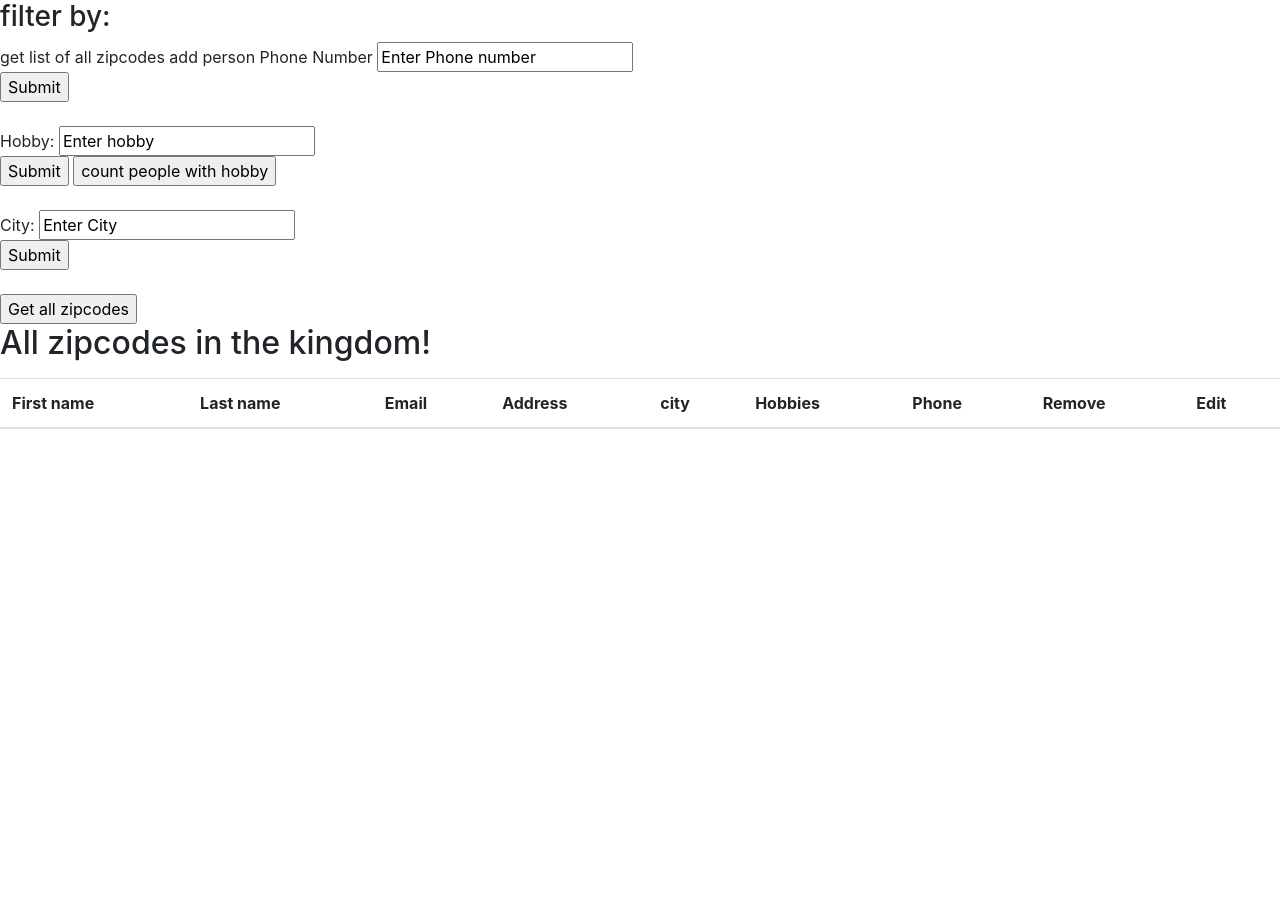
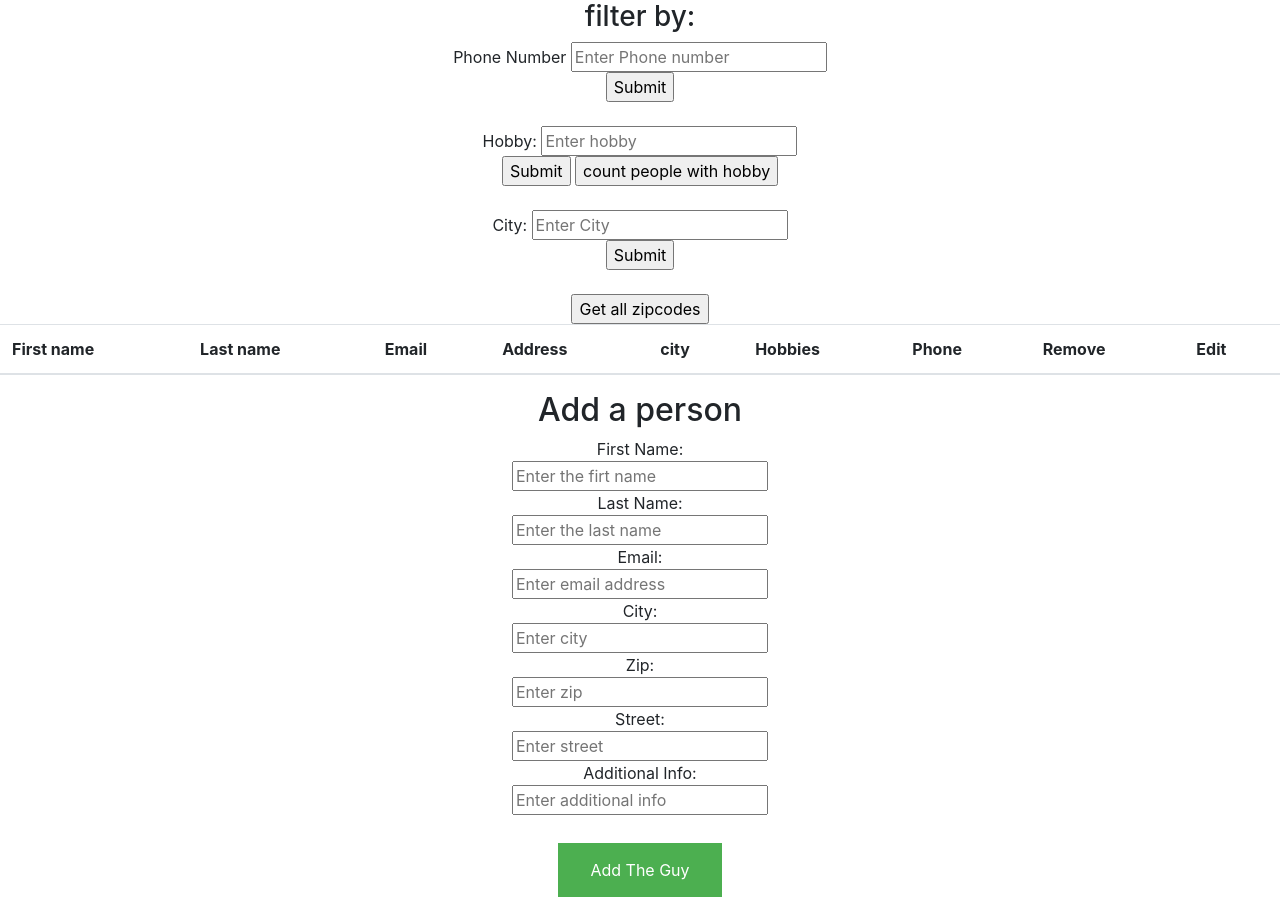
Before and after one commit to kongshaug/CA2_Frontend, a website built with webpack: page public/index.html in a window 1280 px wide. Before the commit the page ends 800 px from the top, so only its background shows below. Built offline with nearby package versions, Linux system fonts and the light colour scheme; no server answers; files whose address does not match are found by name.

Commit message:
add person

```diff
--- a/public/index.html
+++ b/public/index.html
@@ -7,26 +7,21 @@
 </head>
 
 <body>
-
-
+    <center>
     <h3>filter by: </h3>
 
-    get list of all zipcodes
-    add person
-
-
-    Phone Number <input type="text" id="phoneNumber" value="Enter Phone number"><br>
+    Phone Number <input type="text" id="phoneNumber" placeholder="Enter Phone number" value=""><br>
     <input type="submit" id = "phone" value="Submit">
     <br>
     <br>
-    Hobby: <input type="text" name="hobbyName" value="Enter hobby"><br>
+    Hobby: <input type="text" id="hobbyName" name="hobbyName" placeholder="Enter hobby"value=""><br>
 <input type="submit" id = "hobby" value="Submit">
 <input type="submit" id = "countHobby" value="count people with hobby">
 
 
     <br>
     <br>
-    City: <input type="text" name="CityName" value="Enter City"><br>
+    City: <input type="text" name="CityName" placeholder="Enter City" value=""><br>
 <input type="submit" id = "city" value="Submit">
 
 <br>
@@ -40,6 +35,8 @@
 
       </ul>
 </div>
+
+
 <table id="table" class="table">
   <thead>
       <tr>
@@ -58,9 +55,30 @@
   </tbody>
 </table>
 
-<div id="edit">
+<h2>Add a person</h2>
 
-</div>
+First Name:<br> <input type="text" id="firstName" placeholder="Enter the firt name" value="">
+<br>
+Last Name:<br> <input type="text" id="LastName" placeholder="Enter the last name" value="">
+<br>
+Email:<br> <input type="text" id="email" placeholder="Enter email address" value="">
+<br>
+City:<br> <input type="text" id="city" placeholder="Enter city" value="">
+<br>
+Zip:<br> <input type="text" id="zip" placeholder="Enter zip" value="">
+<br>
+Street: <br><input type="text" id="street" placeholder="Enter street" value="">
+<br>
+Additional Info: <br><input type="text" id="addInfo" placeholder="Enter additional info" value="">
+<br>
+<br>
+
+
+
+<input type="submit" class="button" id = "addPerson" value="Add The Guy">
+
+
+    </center>
   <script src="bundle.js"></script>
 </body>
 
--- a/public/style.css
+++ b/public/style.css
@@ -52,3 +52,17 @@ body {
 .dropdown:hover .dropdown-content {display: block;}
 
 .dropdown:hover .dropbtn {background-color: #3e8e41;}
+
+
+.button {
+  background-color: #4CAF50;
+  border: none;
+  color: white;
+  padding: 15px 32px;
+  text-align: center;
+  text-decoration: none;
+  display: inline-block;
+  font-size: 16px;
+  margin: 4px 2px;
+  cursor: pointer;
+}
--- a/src/index.js
+++ b/src/index.js
@@ -1,7 +1,7 @@
 import 'bootstrap/dist/css/bootstrap.css'
 
 function populateTable(endpoint){
-fetch("www.ajuhlhansen.dk/CA2/api/person/"+ endpoint)
+fetch("https://www.ajuhlhansen.dk/CA2/api/person/"+ endpoint)
             .then(res => res.json()) //in flow1, just do it
             .then(data => {
                 // Inside this callback, and only here, the response data is available
@@ -29,7 +29,7 @@ fetch("www.ajuhlhansen.dk/CA2/api/person/"+ endpoint)
                   x.style.display = "none";
                 }
               }
-
+              HideOrShow("allZipcodes")
 
             document.getElementById("table").onclick = function(){ EditOrDelete(event.srcElement.id, event.srcElement.value )}
 
@@ -72,12 +72,12 @@ fetch("www.ajuhlhansen.dk/CA2/api/person/"+ endpoint)
 
             function countPersonsWithHoppy(){
                 var hobby = document.getElementById("hobbyName");
-                fetch("www.ajuhlhansen.dk/CA2/api/person/count/"+ hobby)
+                fetch("https://www.ajuhlhansen.dk/CA2/api/person/count/f")
                 .then(res => res.json()) //in flow1, just do it
                 .then(data => {
 
 
-                    document.getElementById("countDiv").innerHTML = "the number of people with the given hobby is: "+data;
+                    document.getElementById("countDiv").innerHTML = "the number of people with the given hobby is: "+data.count;
 
 
 
@@ -102,3 +102,50 @@ fetch("www.ajuhlhansen.dk/CA2/api/person/"+ endpoint)
                 });
 
             }
+            document.getElementById("addPerson").onclick = addPerson;
+            function addPerson(){
+
+               var firstName =  document.getElementById("firstName").value
+               var LastName =  document.getElementById("LastName").value
+               var email =  document.getElementById("email").value
+               var city =  document.getElementById("city").value
+               var zip =  document.getElementById("zip").value
+               var street =  document.getElementById("street").value
+               var addInfo =  document.getElementById("addInfo").value
+               var payload = '{\"firstname\": \"'+firstName+'\",'
+               + '\"lastname\": \"'+LastName+'\",'
+               + '\"email\": \"'+email+'\",'
+               + '\"street\": \"'+street+'\",'
+               + '\"addInfo\": \"'+addInfo+'\",'
+               + '\"city\": \"'+city+'\",'
+               + '\"zip\": \"'+zip+'\"}';
+
+
+
+          //     try {
+          //    const data = await postData('https://www.ajuhlhansen.dk/CA2/api/person', payload);
+          //      console.log(JSON.stringify(data)); // JSON-string from `response.json()` call
+          //    } catch (error) {
+          //      console.error(error);
+          //    }
+          //
+          //    async function postData(url = '', data = {}) {
+          //      // Default options are marked with *
+          //      const response = await fetch(url, {
+          //        method: 'POST', // *GET, POST, PUT, DELETE, etc.
+          //        mode: 'cors', // no-cors, *cors, same-origin
+          //        cache: 'no-cache', // *default, no-cache, reload, force-cache, only-if-cached
+          //        credentials: 'same-origin', // include, *same-origin, omit
+          //        headers: {
+          //          'Content-Type': 'application/json'
+          //          // 'Content-Type': 'application/x-www-form-urlencoded',
+          //        },
+          //        redirect: 'follow', // manual, *follow, error
+          //        referrer: 'no-referrer', // no-referrer, *client
+          //        body: JSON.stringify(data) // body data type must match "Content-Type" header
+          //      });
+          //      return await response.json(); // parses JSON response into native JavaScript objects
+          //    }
+          //    populateTable("all");
+          //
+             }
```
